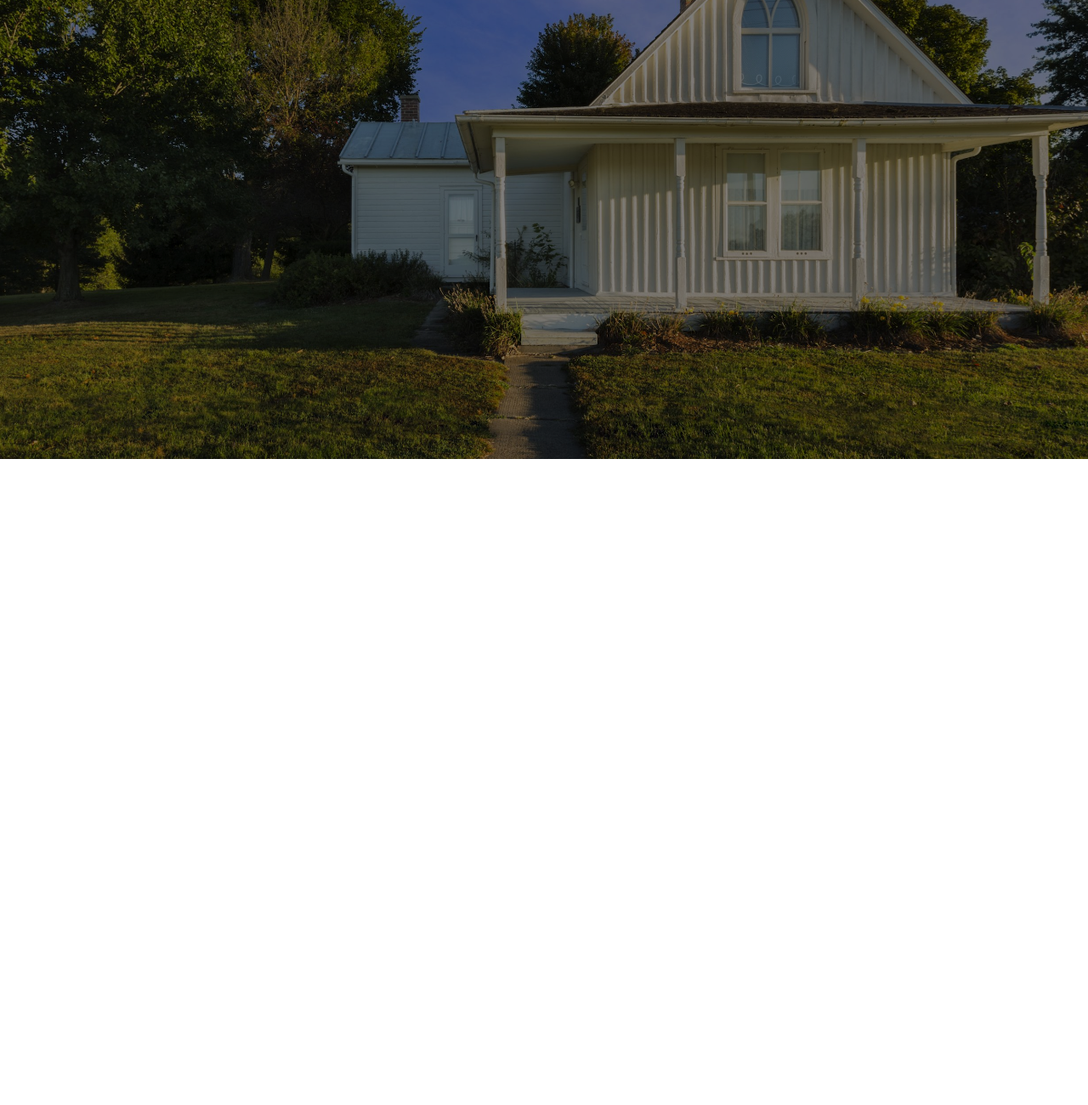
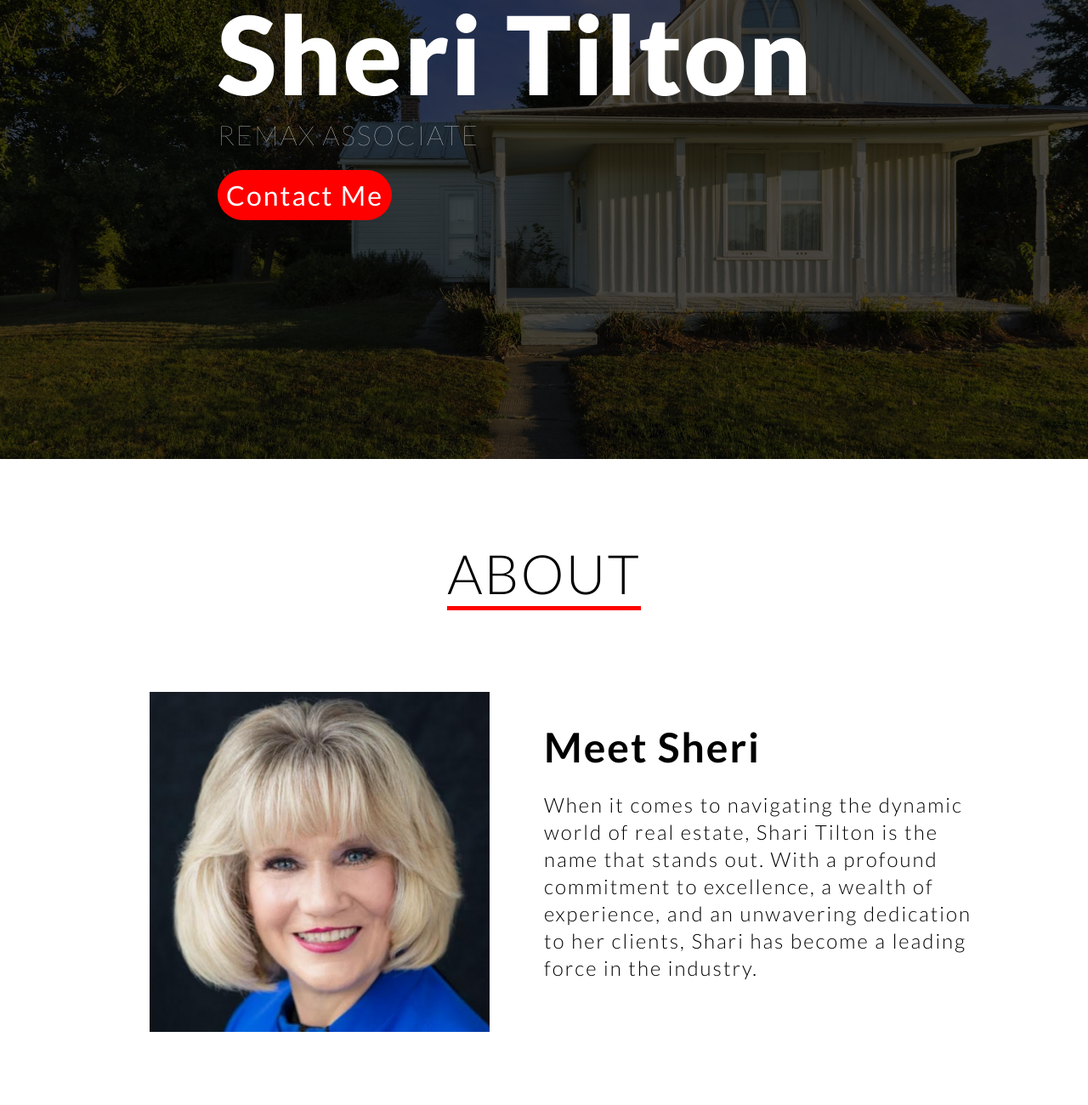
Before and after one commit to nic-gdes/assignment-css-grid-with-flexbox-ctspencer2, a plain HTML site: page index.html in a window 1280 px wide. Shown: the part 260-1560 px from the top of the page at 85% size. Before the commit the page ends 800 px from the top, so only its background shows below. Drawn offline with Linux system fonts and the light colour scheme.

Commit message:
need to make resposnive

```diff
--- a/index.html
+++ b/index.html
@@ -12,7 +12,7 @@
   <div id="main">
     <div id="nav">
       <div id="logo">
-        <img id="logo-img" src="./images/remaxlogo.png" alt="Remax Real Estate Logo">
+        <a href="#"><img id="logo-img" src="./images/remaxlogo.png" alt="Remax Real Estate Logo"></a>
       </div>
       <div id="links">
         <ul id="nav-list">
@@ -23,12 +23,50 @@
         </ul>
       </div>
     </div>
+
+    <!-- HERO -->
     <div id="hero">
-      <div id="title">
-        <h1>Sheri Tilton Real Estate</h1>
-        <p>Remax Associate</p>
-        <p></p>
+        <div id="title">
+            <h1>Sheri Tilton</h1>
+              <p id="remax-ass">Remax Associate</p>
+              <a id="hero-btn" href="#">Contact Me</a>
+            </div>
+        </div>
+    </div>
+
+    <!-- ABOUT SHERI AND REMAX -->
+    <div id="about">
+      <div id="about-contain">
+        <div class="sec-head">
+          <h2>ABOUT</h2>
+          <div id="section-un"></div>
+        </div>
+        <div id="sheri-info">
+          <div class="about-col">
+            <img id="about-img" src="./images/sheri.jpeg" alt="">
+          </div>
+          <div class="about-col">
+            <div class="info-body">
+              <h3 class="double-head">Meet Sheri</h3>
+              <p class="about-p">When it comes to navigating the dynamic world of real estate, Shari Tilton is the name that stands out. With a profound commitment to excellence, a wealth of experience, and an unwavering dedication to her clients, Shari has become a leading force in the industry.</p>
+            </div>
+          </div>
+        </div>
+
+        <!-- REMAX -->
+         <div id="remax-info">
+          <div class="about-col">
+            <img id="about-img" src="./images/blimp.jpeg" alt="">
+          </div>
+          <div class="about-col">
+            <div class="info-body">
+              <h3 class="double-head">REMAX Mission</h3>
+              <p class="about-p">When it comes to navigating the dynamic world of real estate, Shari Tilton is the name that stands out. With a profound commitment to excellence, a wealth of experience, and an unwavering dedication to her clients, Shari has become a leading force in the industry.</p>
+            </div>
+          </div>
+        </div>
       </div>
     </div>
+
   </div>
 </body>
--- a/styles/styles.css
+++ b/styles/styles.css
@@ -1,19 +1,20 @@
 /* FONTS */
-@import url('https://fonts.googleapis.com/css2?family=Lato:wght@300;400;700&display=swap');
+@import url('https://fonts.googleapis.com/css2?family=Lato:wght@100;300;400;700;900&display=swap');
+
 
 body {
     font-family: 'Lato', sans-serif;
     font-weight: 400;
     font-size: 14pt;
     letter-spacing: 2px;
-    margin: 0 auto;
+    margin: auto auto;
 }
 
 #main {
     display: grid;
     grid-template-rows: repeat(5, auto);
     grid-template-columns: repeat(5, auto);
-    justify-content: space-between;
+    justify-content: center;
     height: 100%;
 }
 
@@ -60,11 +61,20 @@ body {
 
 /* HERO */
 #hero {
-    position: relative;
     display: flex;
     grid-row: 2 / 3;
-    height: 50vh;
-    width: 100vw;
+}
+
+
+#hero-btn {
+    text-decoration: none;
+    color: white;
+    background-color: red;
+    cursor: pointer;
+    margin: 0 auto;
+    padding: 10px;
+    border-radius: 30px;
+    text-align: center;
 }
 
 #hero::before {
@@ -76,16 +86,117 @@ body {
     background: url(../images/hero.jpeg);
     position: relative;
     background-repeat: no-repeat;
-    background-position: center center;
+    background-position: center;
     background-size: cover;
-    filter: brightness(50%);
+    filter: brightness(30%);
 }
 
 #title {
     position: absolute;
     color: white;
+    left: 20%;
+    font-size: 24pt;
+    align-items: flex-start;
+    top: 20%;
 }
 
 #title h1 {
     margin-bottom: 0 !important;
+    font-weight: 900;
+    font-size: 4em;
 }
+
+#hero-text {
+    display: flex;
+    flex-direction: column;
+    position: absolute;
+}
+
+#remax-ass {
+    text-transform: uppercase;
+    margin-top: 0;
+    font-weight: 100;
+}
+
+
+/* ABOUT */
+
+#about {
+    grid-row: 3 / 4;
+    grid-column: 1 / 1;
+    display: flex;
+    justify-content: center;
+    padding-top: 3rem;
+    padding-bottom: 3rem;
+    margin: auto 5%;
+    flex-direction: column;
+}
+
+#about-contain {
+    padding: 3rem;
+    max-width: 1140px;
+    margin: auto;
+    display: flex;
+    flex-direction: column;
+    align-items: center ;
+}
+
+#about-contain h2 {
+    font-size: 4rem;
+    font-weight: 300;
+    text-align: center;
+    margin-top: 0;
+    margin-bottom: 0;
+}
+
+#about-img {
+    display: block;
+    width: 100%;
+    max-width: 400px;
+    max-height: 400px;
+    -o-object-fit: contain;
+    object-fit: contain;
+    margin: 0 auto;
+}
+
+#sheri-info {
+    display: flex;
+    font-size: 18pt;
+    font-weight: 300;
+    padding-bottom: 6rem;
+    padding-top: 6rem;
+}
+
+
+.double-head {
+    font-size: 2em;
+    font-weight: 700;
+    margin: initial;
+}
+
+.about-col {
+    margin: auto;
+    position: relative;
+    display: block;
+    width: 50%;
+}
+
+
+.about-p {
+    line-height: 2rem;
+}
+
+#remax-info {
+    display: flex;
+    font-size: 18pt;
+    font-weight: 300;
+    padding-bottom: 3rem;
+    padding-top: 3rem;
+    flex-direction: row-reverse;
+}
+
+.sec-head {
+    display: flex;
+    border-bottom: 5px solid red;
+    flex-direction: column;
+}
```
Also changed, not shown: images/blimp.jpeg (added), images/sheri.jpeg (added), 1 other file.
